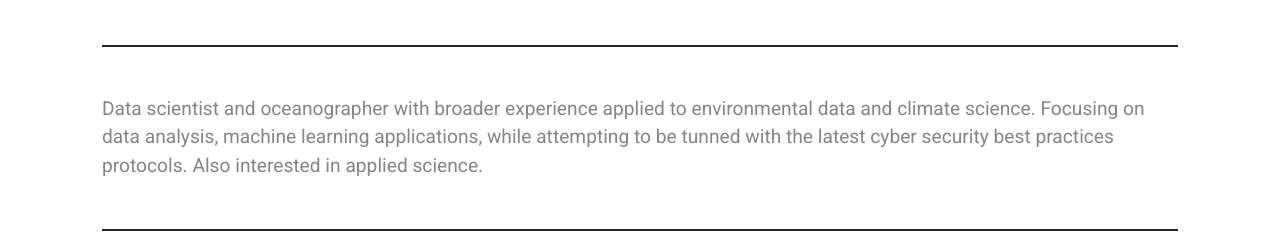
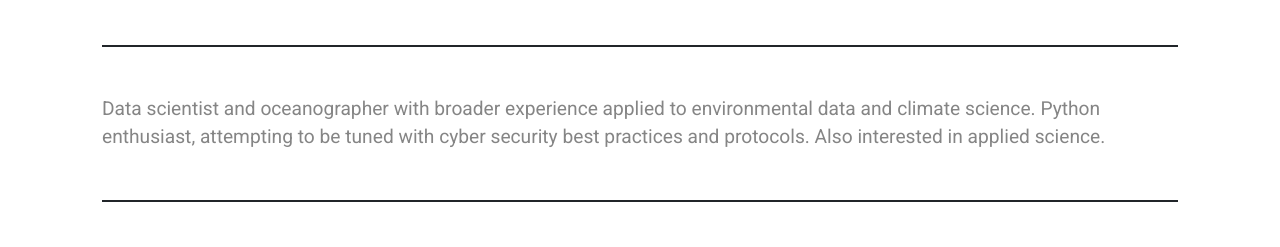
Before and after one commit to denisefukai/curriculum_vitae, a plain HTML site: page index.html in a window 1280 px wide. Shown: the part 257-504 px from the top of the page. Drawn offline with nearby package versions, Linux system fonts and the light colour scheme.

Commit message:
Deploying to gh-pages from  @ c165b15f1f0c7a6d514989ac89da2aadf98e0f46 🚀

```diff
--- a/index.html
+++ b/index.html
@@ -67,7 +67,7 @@
     </div>
 
     <div class="border-bottom border-2 border-print-0 border-dark mb-5 pb-5 pb-print-0 mb-print-1">
-        Data scientist and oceanographer with broader experience applied to environmental data and climate science. Focusing on data analysis, machine learning applications, while attempting to be tunned with the latest cyber security best practices protocols. Also interested in applied science.
+        Data scientist and oceanographer with broader experience applied to environmental data and climate science. Python enthusiast, attempting to be tuned with cyber security best practices and protocols. Also interested in applied science.
     </div>
 
     <div class="border-bottom border-2 border-print-0 border-dark mb-5 pb-5 pb-print-0 mb-print-1">
```
Also changed, not shown: 1 other file.
